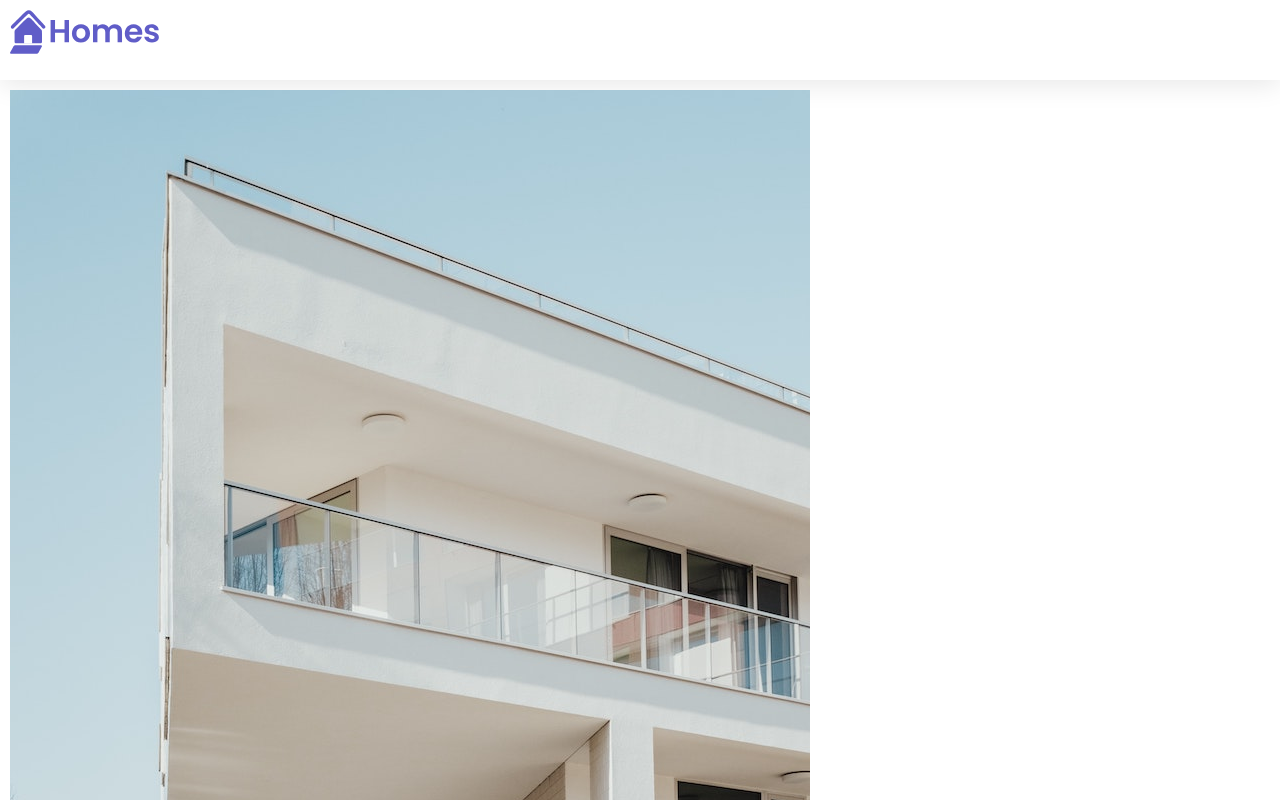
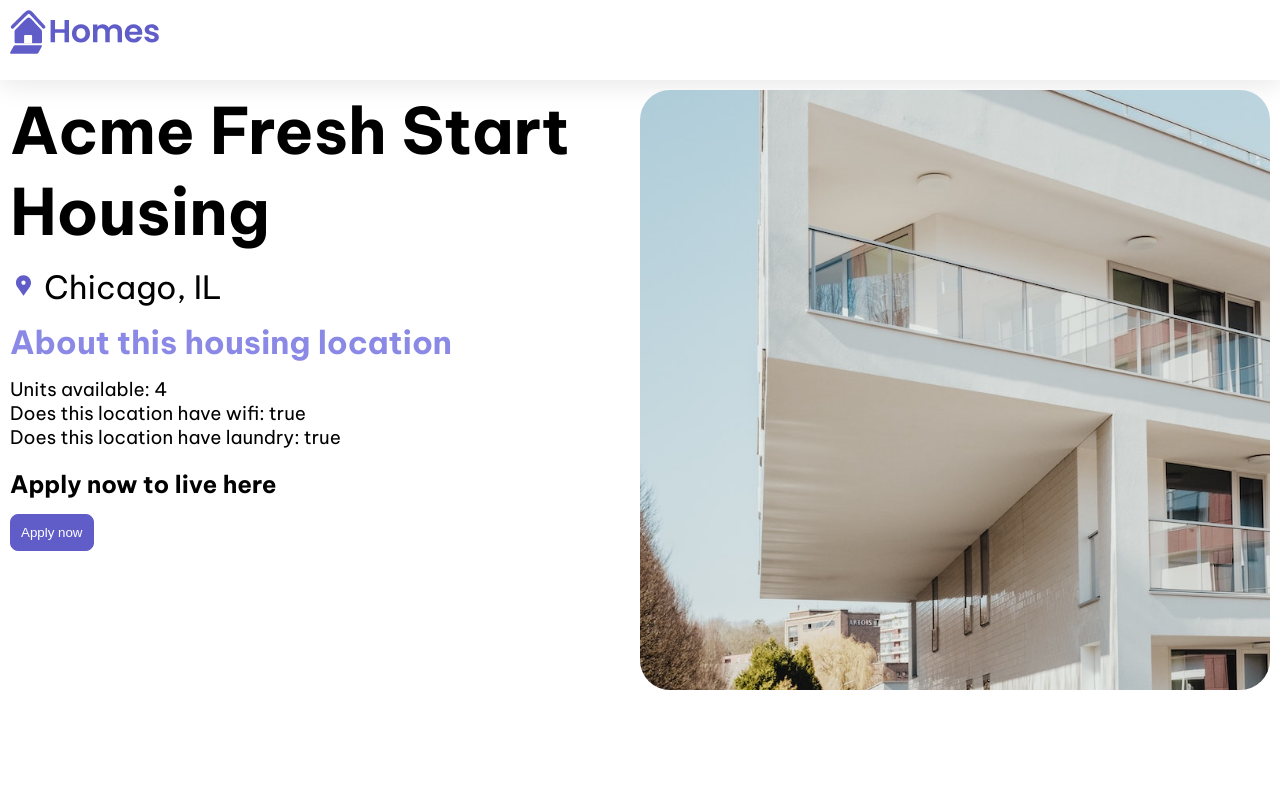
Before and after one commit to Kody-Eguchi/homes-app, an Angular app: page /details/0 in a window 1280 px wide. Shown: the top 800 px of the page. Built offline with nearby package versions, Linux system fonts and the light colour scheme.

Commit message:
Add styling to Details component

```diff
--- /dev/null
+++ b/src/app/details/details.component.css
@@ -0,0 +1,72 @@
+
+.listing-photo {
+  height: 600px;
+  width: 50%;
+  object-fit: cover;
+  border-radius: 30px;
+  float: right;
+}
+
+.listing-heading {
+  font-size: 48pt;
+  font-weight: bold;
+  margin-bottom: 15px;
+}
+
+.listing-location::before {
+  content: url('/assets/location-pin.svg') / '';
+}
+
+.listing-location {
+  font-size: 24pt;
+  margin-bottom: 15px;
+}
+
+.listing-features > .section-heading {
+  color: var(--secondary-color);
+  font-size: 24pt;
+  margin-bottom: 15px;
+}
+
+.listing-features {
+  margin-bottom: 20px;
+}
+
+.listing-features li {
+  font-size: 14pt;
+}
+
+li {
+  list-style-type: none;
+}
+
+.listing-apply .section-heading {
+  font-size: 18pt;
+  margin-bottom: 15px;
+}
+
+label, input {
+  display: block;
+}
+label {
+  color: var(--secondary-color);
+  font-weight: bold;
+  text-transform: uppercase;
+  font-size: 12pt;
+}
+input {
+  font-size: 16pt;
+  margin-bottom: 15px;
+  padding: 10px;
+  width: 400px;
+  border-top: none;
+  border-right: none;
+  border-left: none;
+  border-bottom: solid .3px;
+}
+@media (max-width: 1024px) {
+  .listing-photo {
+    width: 100%;
+    height: 400px;
+  }
+}
--- a/src/app/details/details.component.ts
+++ b/src/app/details/details.component.ts
@@ -33,8 +33,7 @@
       </section>
     </article>
   `,
-  styles: [
-  ]
+  styleUrls: ['./details.component.css']
 })
 export class DetailsComponent {
   route: ActivatedRoute = inject(ActivatedRoute);
```
